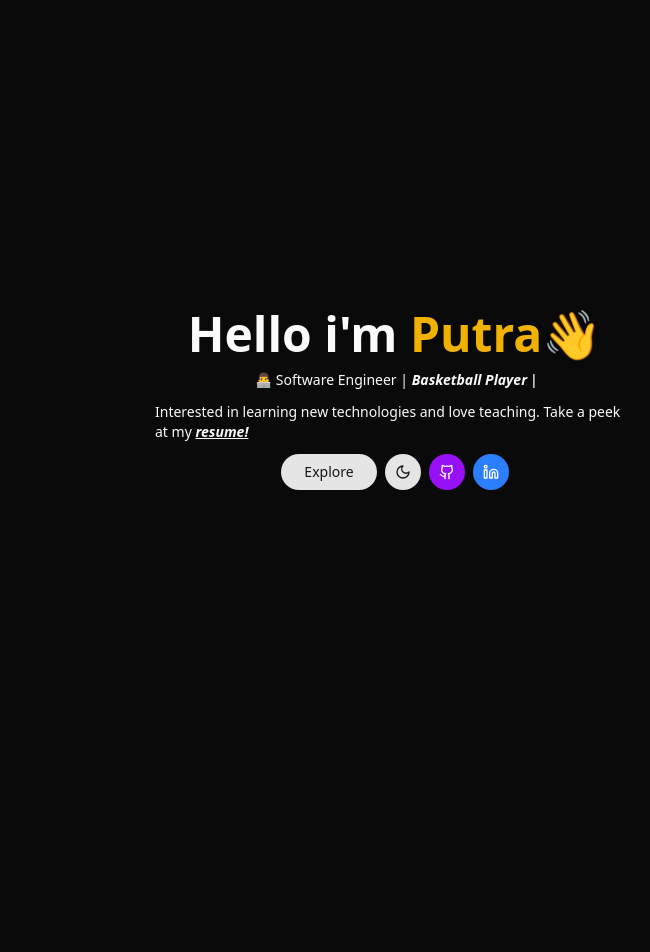
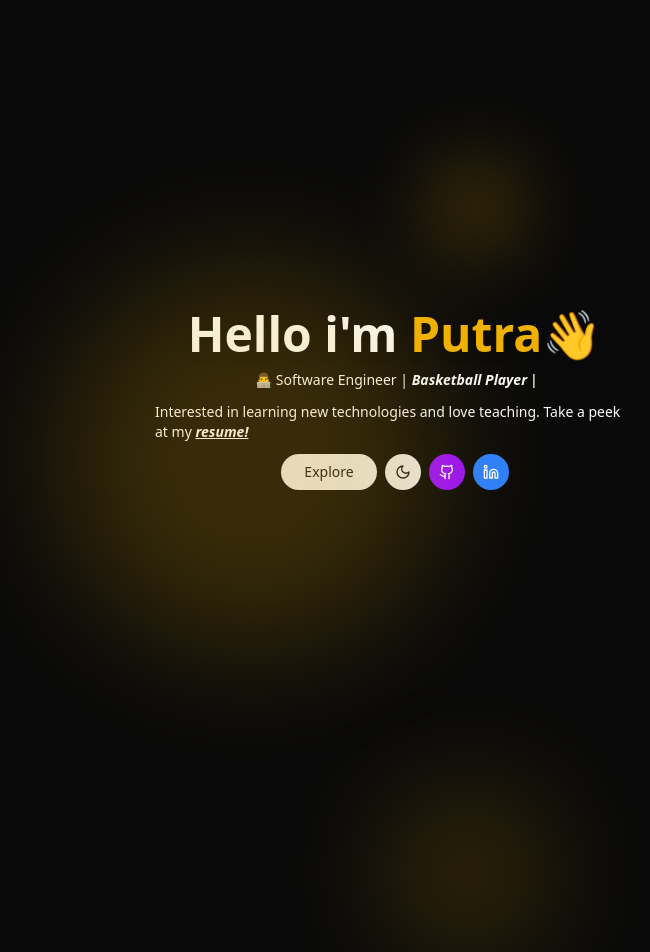
Before and after one commit to mpsalunggg/webku, a React (Vite) app: page / in a window 1280 px wide. Shown: the top 952 px of the page, without its empty margins (245-895 px from the left). Built offline with nearby package versions, Linux system fonts and the light colour scheme.

Commit message:
feat: add background dots yellow

```diff
--- /dev/null
+++ b/src/components/layout/Background.tsx
@@ -0,0 +1,12 @@
+const Background = () => {
+  return (
+    <div className="inset-0 bg-white overflow-hidden pointer-events-none">
+      <div className="absolute top-1/6 -left-20 w-96 h-96 bg-yellow-500 rounded-full opacity-20 blur-3xl"></div>
+      <div className="absolute top-40 right-32 w-24 h-24 bg-yellow-500 rounded-full opacity-25 blur-2xl"></div>
+      <div className="absolute bottom-20 -right-20 w-[400px] h-[400px] bg-yellow-500 rounded-full opacity-25 blur-3xl"></div>
+      <div className="absolute top-1/2 left-1/2 w-36 h-36 bg-yellow-500 rounded-full opacity-25 blur-3xl"></div>
+    </div>
+  )
+}
+
+export default Background
--- a/src/components/layout/MainLayout.tsx
+++ b/src/components/layout/MainLayout.tsx
@@ -1,5 +1,6 @@
 import { cn } from '@/lib/utils'
 import React from 'react'
+import Background from './Background'
 
 const MainLayout = ({
   children,
@@ -11,11 +12,12 @@ const MainLayout = ({
   return (
     <div
       className={cn(
-        'transition-all min-h-screen px-4 flex flex-col lg:mx-96 md:mx-40 sm:mx-24 ',
+        'relative transition-all min-h-screen px-4 flex flex-col lg:mx-96 md:mx-40 sm:mx-24 ',
         className
       )}
     >
       {children}
+      <Background />
     </div>
   )
 }
```
